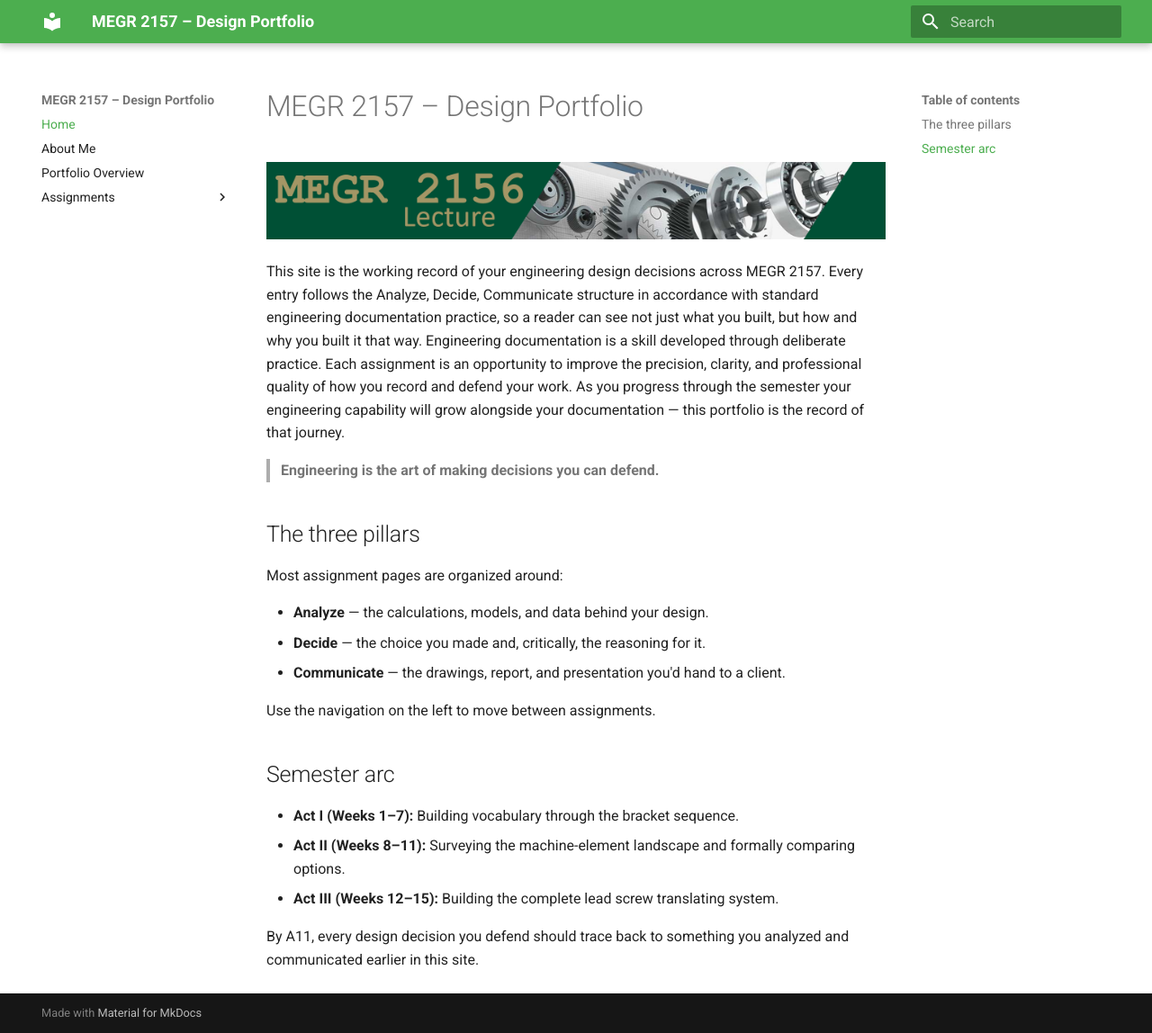
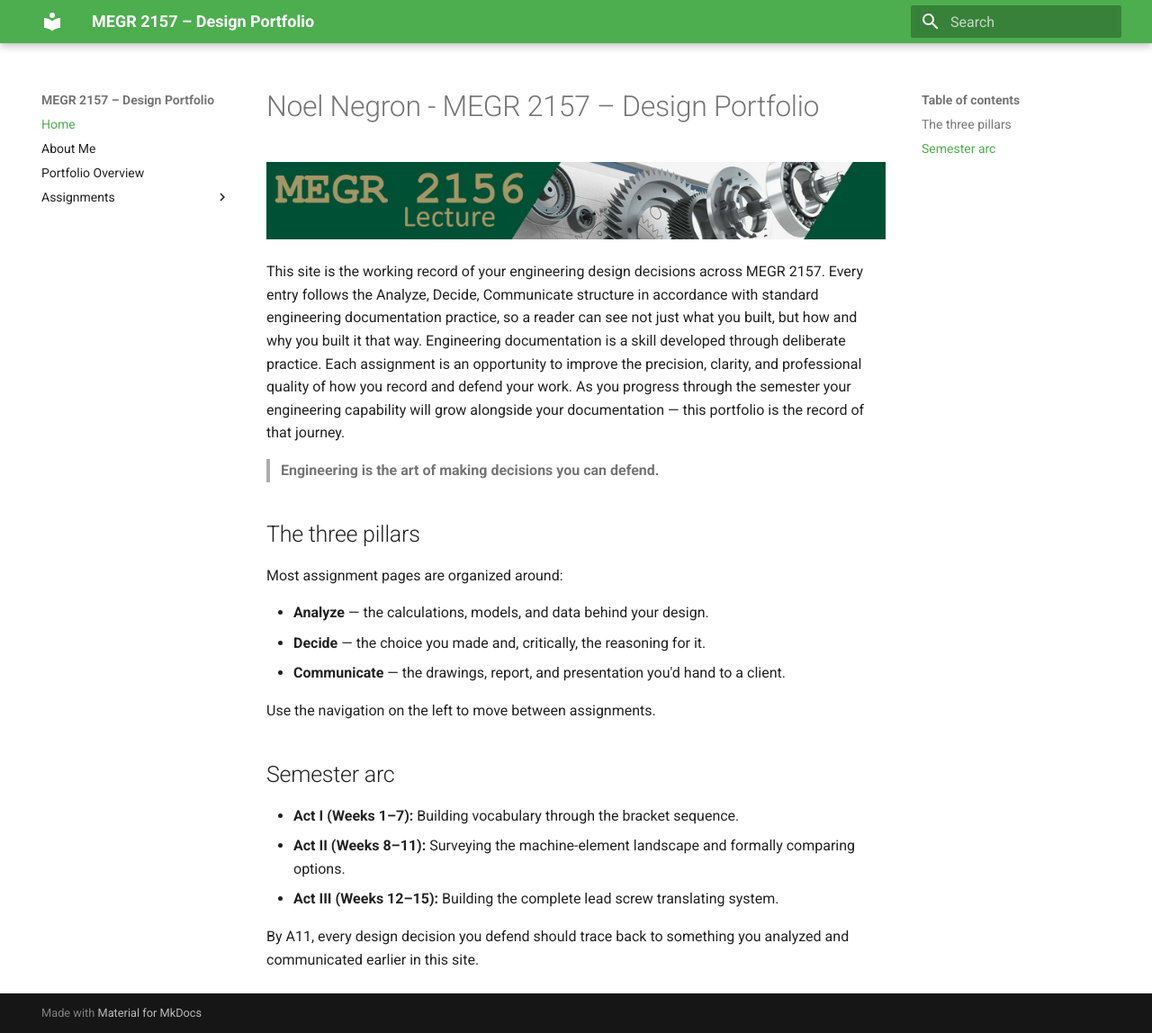
Before and after one commit to N03L1T0/megr2157-noel-portfolio, an MkDocs documentation site: the page built from docs/index.md, in a window 1280 px wide and 1148 px high. Shown: the whole window at 90% size. Built offline with MkDocs 1.6.1 and Material for MkDocs 9.7.7, drawn with Linux system fonts in a browser that asks for light colours.

Commit message:
Update title in index.md to include author name

```diff
--- a/docs/index.md
+++ b/docs/index.md
@@ -1,4 +1,4 @@
-# MEGR 2157 – Design Portfolio
+# Noel Negron - MEGR 2157 – Design Portfolio
 
 ![MEGR 2156-7 Title](MEGR2156title.png)
 
```
